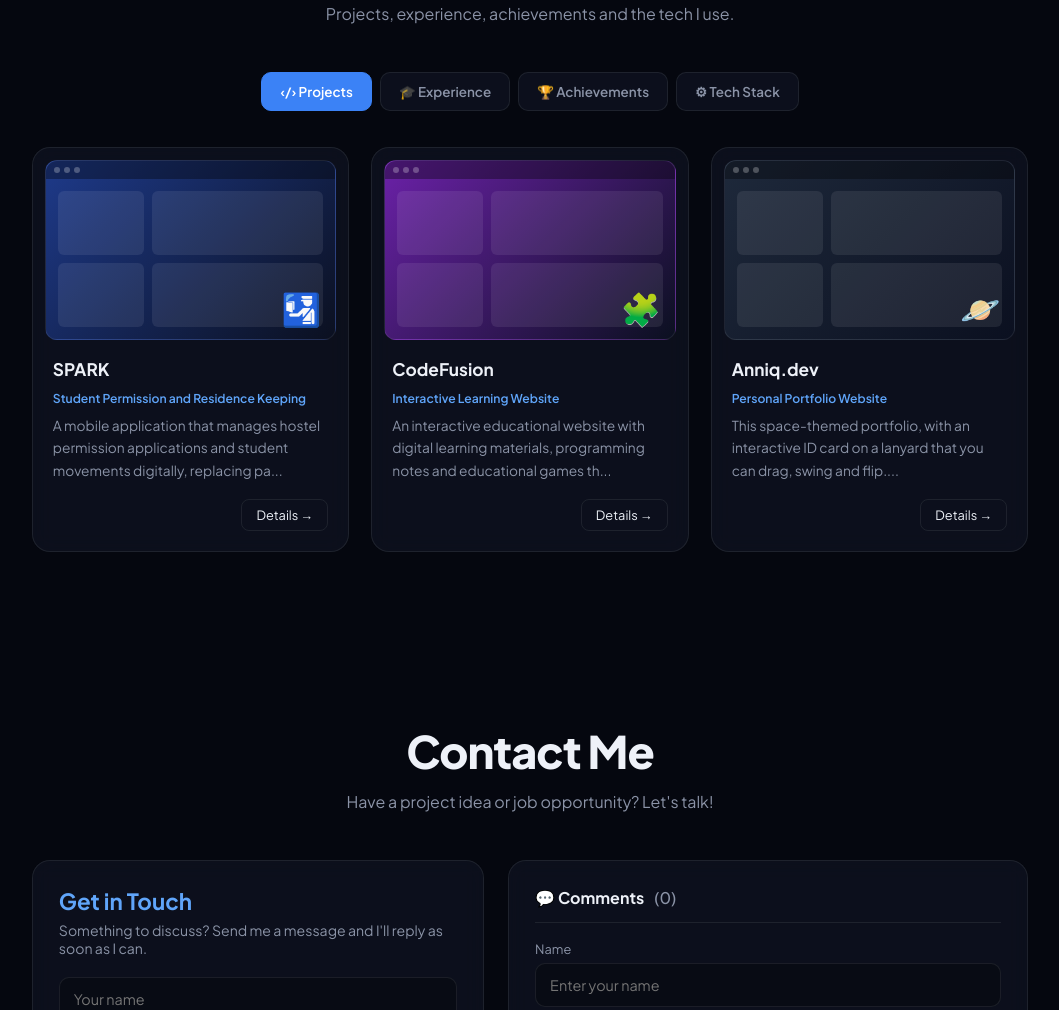
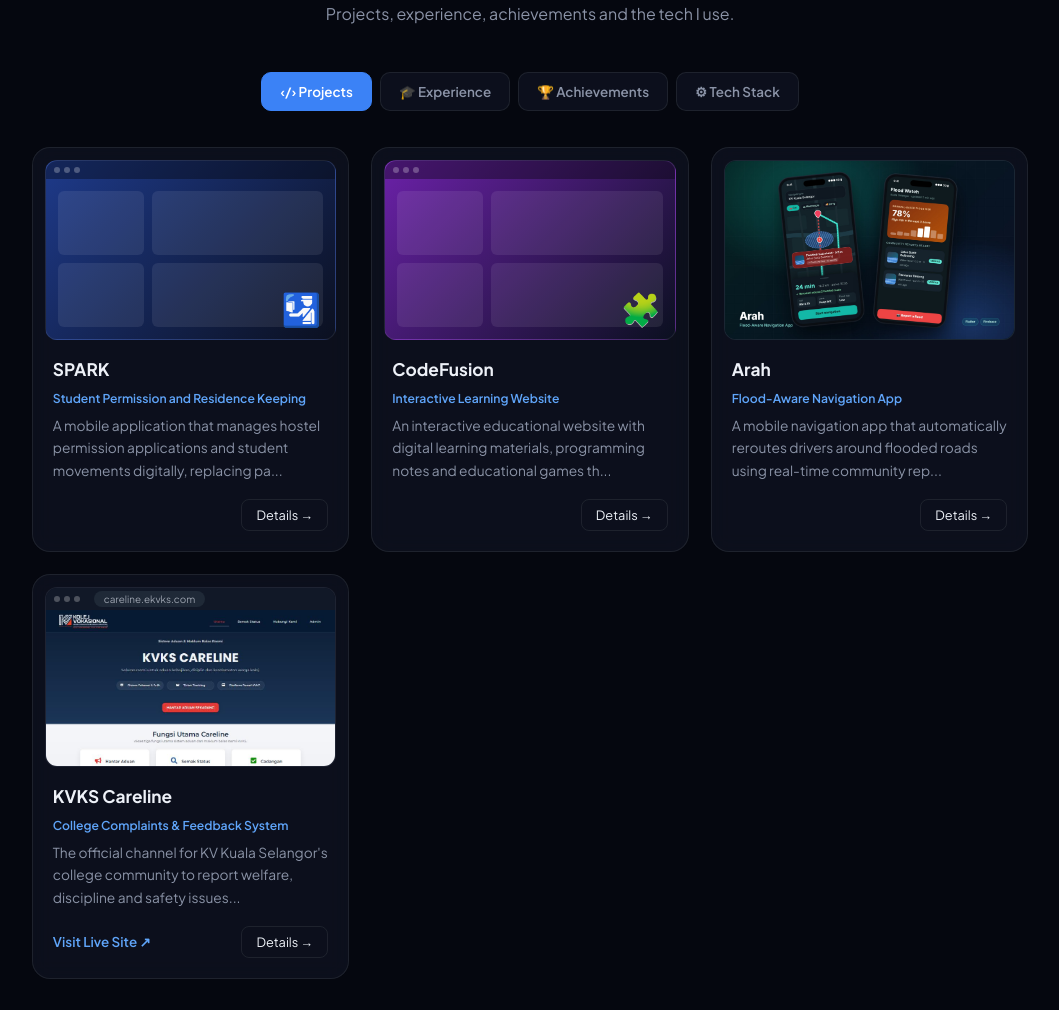
Before and after one commit to isymars/isymars.github.io, a plain HTML site: page index.html in a window 1280 px wide. Shown: the part 1927-2937 px from the top of the page, without its empty margins (110-1169 px from the left). Drawn offline with Linux system fonts and the light colour scheme.

Commit message:
Add files via upload

```diff
--- a/index.html
+++ b/index.html
@@ -135,6 +135,12 @@ body.light .hero p.lead{color:var(--muted)}
 .mock .ui{position:absolute;inset:18px 0 0;padding:12px;display:grid;grid-template-columns:1fr 2fr;gap:8px}
 .mock .ui div{border-radius:6px;background:rgba(255,255,255,.08)}
 .mock .em{position:absolute;right:14px;bottom:10px;font-size:2rem}
+.mock.shot .bar{background:#111827;height:22px}
+.mock .addr{margin-left:10px;font-size:.62rem;color:#9ca3af;background:#1f2937;padding:2px 10px;border-radius:10px}
+.mock.shot img{position:absolute;top:22px;left:0;width:100%;height:calc(100% - 22px);object-fit:cover;object-position:top;transition:transform .6s}
+.proj:hover .mock.shot img{transform:scale(1.04)}
+.mock.shot.raw img{top:0;height:100%;object-position:center}
+.dgrid .mock.shot.raw{height:auto;aspect-ratio:1200/750}
 .proj .body{padding:18px 20px 20px}
 .proj h4{font-size:1.08rem;margin-bottom:6px}
 .proj p{color:var(--muted);font-size:.86rem;line-height:1.65;margin-bottom:16px}
@@ -544,17 +550,18 @@ const PR=[
    f:['Students submit permission applications in the app','Warden reviews and approves requests','QR code generation and scanning','Automated entry and exit records']},
   {t:'CodeFusion',sub:'Interactive Learning Website',e:'🧩',c:'#6b21a8',d:'An interactive educational website with digital learning materials, programming notes and educational games that make learning more engaging.',s:['Website','E-Learning','Educational Games'],
    f:['Digital learning materials','Programming notes','Educational games','User-friendly web-based activities']},
-  {t:'Anniq.dev',sub:'Personal Portfolio Website',e:'🪐',c:'#1e293b',d:'This space-themed portfolio, with an interactive ID card on a lanyard that you can drag, swing and flip.',s:['HTML','CSS','JavaScript','Canvas'],
-   f:['Draggable lanyard ID card with physics','Dark and light themes','Responsive on phone and desktop']},
+  {t:'Arah',sub:'Flood-Aware Navigation App',e:'🧭',c:'#0f766e',img:'arah.jpg',raw:true,d:'A mobile navigation app that automatically reroutes drivers around flooded roads using real-time community reports, with flood risk prediction and an authority dashboard.',s:['Flutter','Firebase','Mobile App'],
+   f:['Automatic rerouting around flooded roads using real-time community reports','Vehicle-specific flood avoidance','Photo-verified flood reporting','Rainfall-based flood risk prediction','Toll and lane guidance','Authority dashboard']},  {t:'KVKS Careline',sub:'College Complaints & Feedback System',e:'📣',c:'#9f1239',url:'https://careline.ekvks.com/',img:'careline.jpg',d:'The official channel for KV Kuala Selangor\'s college community to report welfare, discipline and safety issues, track them with a ticket number and share feedback.',s:['WordPress','Elementor','Web System'],
+   f:['Submit complaints on welfare, discipline and safety','Ticket number to check complaint status','Feedback channel for praise and suggestions','Login-protected submissions for college members']},
 ];
-const mock=p=>`<div class="mock" style="background:linear-gradient(135deg,${p.c},#0b1020)"><div class="bar"><i></i><i></i><i></i></div><div class="ui"><div></div><div></div><div></div><div></div></div><span class="em">${p.e}</span></div>`;
+const mock=p=>p.raw?`<div class="mock shot raw" style="background:#071422"><img src="${p.img}" alt="${p.t} app screens" loading="lazy"></div>`:p.img?`<div class="mock shot" style="background:#0b1020"><div class="bar"><i></i><i></i><i></i>${p.url?`<span class="addr">${p.url.replace(/^https?:\/\//,'').replace(/\/$/,'')}</span>`:''}</div><img src="${p.img}" alt="${p.t} screenshot" loading="lazy"></div>`:`<div class="mock" style="background:linear-gradient(135deg,${p.c},#0b1020)"><div class="bar"><i></i><i></i><i></i></div><div class="ui"><div></div><div></div><div></div><div></div></div><span class="em">${p.e}</span></div>`;
 document.getElementById('pgrid').innerHTML=PR.map((p,i)=>`<div class="proj glass">${mock(p)}<div class="body"><h4>${p.t}</h4><small style="color:var(--blue2);font-size:.76rem;font-weight:600">${p.sub}</small><p style="margin-top:8px">${p.d.slice(0,110)}...</p>
-  <div class="row"><span></span><button class="det" data-i="${i}">Details →</button></div></div></div>`).join('');
+  <div class="row">${p.url?`<a class="lnk" href="${p.url}" target="_blank" rel="noopener">Visit Live Site ↗</a>`:'<span></span>'}<button class="det" data-i="${i}">Details →</button></div></div></div>`).join('');
 const det=document.getElementById('detail');
 document.querySelectorAll('.det').forEach(b=>b.onclick=()=>{const p=PR[b.dataset.i];
   det.innerHTML=`<div class="crumb"><button id="back">← Back</button><span>Projects</span>›<b>${p.t}</b></div>
   <div class="dgrid"><div><h1>${p.t}</h1><p style="color:var(--blue2);font-weight:600;margin:-8px 0 14px">${p.sub}</p><p>${p.d}</p><h5>‹/› Technologies Used</h5><div class="chips">${p.s.map(x=>`<span>${x}</span>`).join('')}</div>
-  <h5>✦ Key Features</h5><p>${p.f.map(x=>'• '+x).join('<br>')}</p></div>${mock(p)}</div>`;
+  <h5>✦ Key Features</h5><p>${p.f.map(x=>'• '+x).join('<br>')}</p>${p.url?`<a class="btn pri" style="margin-top:26px" href="${p.url}" target="_blank" rel="noopener">Visit Live Site ↗</a>`:''}</div>${mock(p)}</div>`;
   det.classList.add('open');det.scrollTop=0;document.body.style.overflow='hidden';
   document.getElementById('back').onclick=()=>{det.classList.remove('open');document.body.style.overflow=''}});
 
@@ -630,7 +637,8 @@ Interests: web development, database management, software development, UI/UX des
 Technical skills: HTML, CSS, JavaScript, PHP, Java, Dart, Flutter, MySQL, Firebase, Laravel, Figma, VS Code, XAMPP.
 Personal skills: leadership and team management, problem-solving, communication, adaptability, continuous learning.
 Experience: Warehouse Assistant at Rurutiki Sdn Bhd (2024-2026): receiving, inspecting and organising incoming inventory; coordinating picking, packing and preparing goods for shipment; keeping the warehouse organised with proper storage procedures.
-Projects: (1) SPARK - Student Permission and Residence Keeping: a mobile app that manages hostel permission applications and student movements digitally, with student applications, warden approval, QR code generation and scanning, and automated entry/exit records using Firebase. (2) CodeFusion - Interactive Learning Website: educational website with digital learning materials, programming notes and educational games. (3) Anniq.dev - this space-themed portfolio with an interactive draggable lanyard ID card.
+Projects: (1) SPARK - Student Permission and Residence Keeping: a mobile app that manages hostel permission applications and student movements digitally, with student applications, warden approval, QR code generation and scanning, and automated entry/exit records using Firebase. (2) CodeFusion - Interactive Learning Website: educational website with digital learning materials, programming notes and educational games. (3) Arah - Flood-Aware Navigation App: a mobile navigation app built with Flutter and Firebase that automatically reroutes drivers around flooded roads using real-time community reports, with vehicle-specific flood avoidance, photo-verified reporting, rainfall-based flood risk prediction, toll and lane guidance, and an authority dashboard.
+(4) KVKS Careline (https://careline.ekvks.com/): the official complaints and feedback system of KV Kuala Selangor, built on WordPress with Elementor, where the college community submits welfare, discipline and safety complaints, checks status with a ticket number and gives feedback.
 Achievements: developed SPARK and took part in an innovation programme/competition; Head of Hostel Student Council; represented the college in volleyball for 4 years, including national level.
 Contact: email anniqdarwisyamrin7@gmail.com; GitHub isymars; Instagram anniqszn; TikTok ssup; LinkedIn ANNIQ DARWISY BIN AMRIN. Resume can be downloaded or viewed in the About section.`;
   const SYS=`You are ssup, a friendly AI assistant on the portfolio website of Anniq Darwisy. Answer visitors' questions about Anniq using ONLY the facts below. Keep answers short (1-3 sentences, max ~70 words), warm and professional. Reply in the visitor's language (English or Malay). If something isn't in the facts, say you don't know and suggest emailing Anniq. Never invent details. Never share a home address or anyone's phone number. If asked to do unrelated tasks, politely steer back to Anniq. Plain text only, no markdown.\n\nFACTS:\n${FACTS}`;
@@ -661,7 +669,9 @@ Contact: email anniqdarwisyamrin7@gmail.com; GitHub isymars; Instagram anniqszn;
     {k:['skill','skills','tech','stack','language','languages','know','tools','kemahiran','bahasa','teknologi','pandai'],a:{en:"Anniq works with HTML, CSS, JavaScript, PHP, Java, Dart, Flutter, MySQL, Firebase, Laravel, Figma, VS Code and XAMPP. He also brings leadership, problem-solving and communication skills.",ms:"Anniq mahir HTML, CSS, JavaScript, PHP, Java, Dart, Flutter, MySQL, Firebase, Laravel, Figma, VS Code dan XAMPP, serta kemahiran kepimpinan dan penyelesaian masalah."}},
     {k:['spark','hostel','permission','qr','asrama'],a:{en:"SPARK (Student Permission and Residence Keeping) is a mobile app Anniq built to manage hostel permission applications digitally, with warden approval, QR code generation and scanning, and automated entry/exit records using Firebase.",ms:"SPARK ialah aplikasi mudah alih untuk urus permohonan kebenaran asrama secara digital, dengan kelulusan warden, kod QR dan rekod keluar masuk automatik menggunakan Firebase."}},
     {k:['codefusion','learning','education','games','website project','pembelajaran'],a:{en:"CodeFusion is an interactive learning website by Anniq, with digital learning materials, programming notes and educational games to make learning more engaging.",ms:"CodeFusion ialah laman web pembelajaran interaktif dengan bahan digital, nota pengaturcaraan dan permainan pendidikan."}},
-    {k:['project','projects','portfolio','built','work','made','projek','buat'],a:{en:"His main projects are SPARK (a hostel permission mobile app with QR codes and Firebase), CodeFusion (an interactive learning website) and this Anniq.dev portfolio. Check the Portfolio section for details!",ms:"Projek utama Anniq: SPARK (aplikasi kebenaran asrama), CodeFusion (laman web pembelajaran interaktif) dan portfolio Anniq.dev ini. Lihat bahagian Portfolio!"}},
+    {k:['project','projects','portfolio','built','work','made','projek','buat'],a:{en:"His main projects are SPARK (a hostel permission app with QR codes and Firebase), Arah (a flood-aware navigation app built with Flutter and Firebase) CodeFusion (an interactive learning website) and KVKS Careline (the college's complaints system). Check the Portfolio section for details!",ms:"Projek utama Anniq: SPARK (aplikasi kebenaran asrama), Arah (aplikasi navigasi peka banjir dengan Flutter dan Firebase) CodeFusion (laman web pembelajaran interaktif) dan KVKS Careline (sistem aduan kolej). Lihat bahagian Portfolio!"}},
+    {k:['careline','complaint','complaints','aduan','ticket','tiket','kvks careline','feedback system'],a:{en:"KVKS Careline (careline.ekvks.com) is the official complaints and feedback system for KV Kuala Selangor. College members can report welfare, discipline and safety issues, track them with a ticket number and send feedback. It's built on WordPress with Elementor.",ms:"KVKS Careline (careline.ekvks.com) ialah sistem aduan dan maklum balas rasmi KV Kuala Selangor. Warga kolej boleh buat aduan kebajikan, disiplin dan keselamatan, semak status dengan nombor tiket dan beri cadangan. Dibina dengan WordPress dan Elementor."}},
+    {k:['arah','flood','banjir','navigation','navigasi','route','reroute','jalan'],a:{en:"Arah is a flood-aware navigation app by Anniq, built with Flutter and Firebase. It reroutes drivers around flooded roads using real-time community reports, and adds vehicle-specific flood avoidance, photo-verified reports, rainfall-based flood risk prediction, toll and lane guidance, and an authority dashboard.",ms:"Arah ialah aplikasi navigasi peka banjir yang dibina dengan Flutter dan Firebase. Ia menukar laluan pemandu untuk elak jalan banjir berdasarkan laporan komuniti masa nyata, dengan ramalan risiko banjir, laporan bergambar dan papan pemuka pihak berkuasa."}},
     {k:['study','studies','education','college','diploma','cgpa','school','kv','svm','belajar','kolej','pendidikan'],a:{en:"Anniq is pursuing a Diploma in Computer Technology at KV Kuala Selangor (2025–2027) with a CGPA of 3.71. Before that he completed SVM in Database Management and Web System Development (CGPA 3.42).",ms:"Anniq sedang mengikuti Diploma Teknologi Komputer di KV Kuala Selangor (2025–2027) dengan CGPA 3.71. Sebelum itu SVM Pengurusan Pangkalan Data dan Pembangunan Sistem Web (CGPA 3.42)."}},
     {k:['experience','job','worked','warehouse','rurutiki','pengalaman','kerja'],a:{en:"Anniq worked as a Warehouse Assistant at Rurutiki Sdn Bhd (2024–2026), handling inventory receiving and inspection, picking and packing for shipment, and keeping the warehouse organised.",ms:"Anniq pernah bekerja sebagai Warehouse Assistant di Rurutiki Sdn Bhd (2024–2026), menguruskan inventori, pembungkusan dan penyusunan gudang."}},
     {k:['intern','internship','hire','hiring','available','opportunity','latihan','praktikal','ambil'],a:{en:"Yes! Anniq is currently looking for an internship to gain industry experience. You can reach him at anniqdarwisyamrin7@gmail.com.",ms:"Ya! Anniq sedang mencari tempat latihan industri. Hubungi dia di anniqdarwisyamrin7@gmail.com."}},
```
Also changed, not shown: arah.jpg (added), careline.jpg (added).
